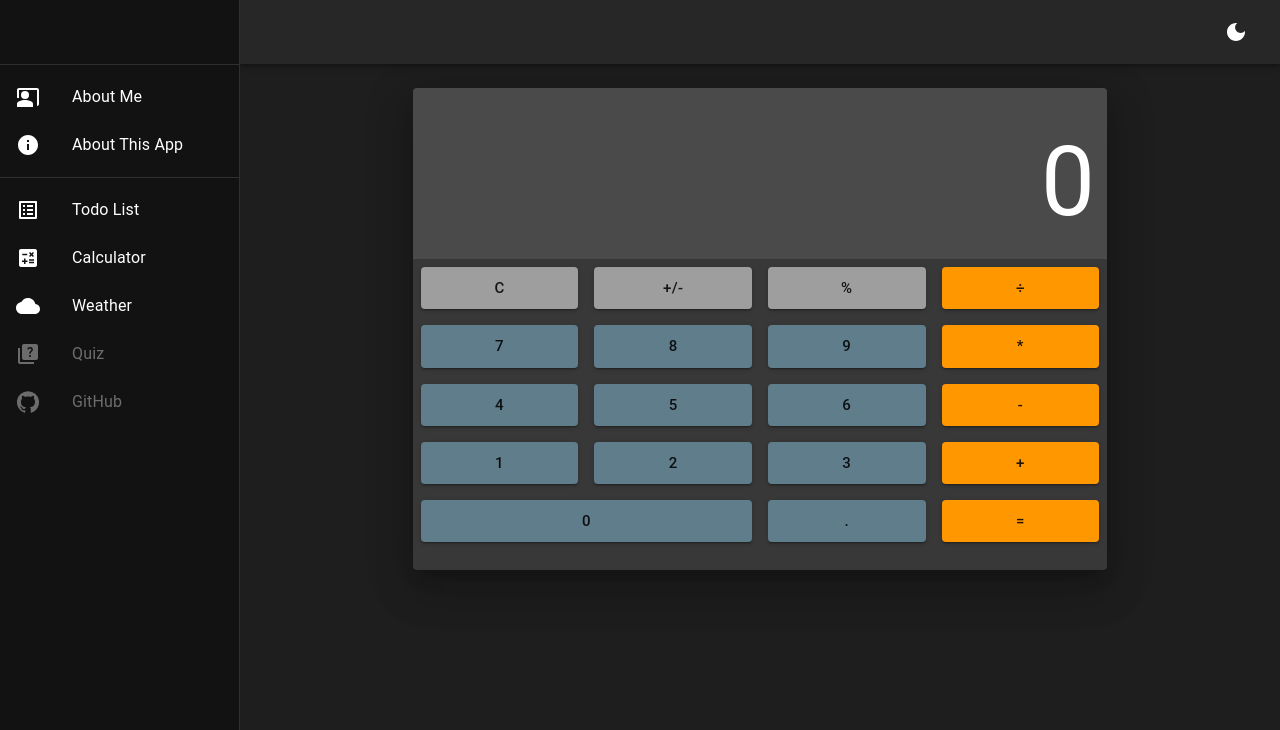
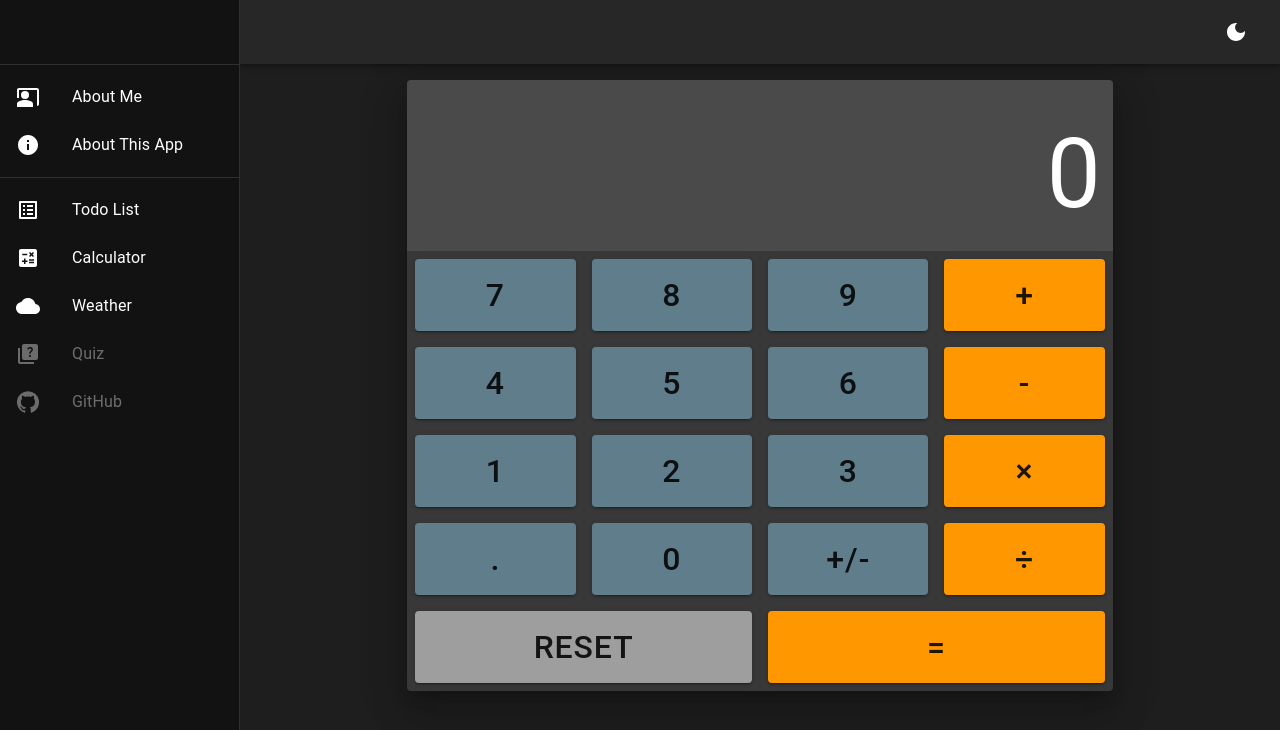
Before and after one commit to MaksimAndreevich/portfolio, a Next.js app: page /calc in a window 1280 px wide. Shown: the top 730 px of the page. Built offline with nearby package versions, Linux system fonts and the light colour scheme; no server answers; what openweathermap-ts would draw is missing.

Commit message:
calc buttons new

```diff
--- a/app/ui/CalcButton/index.tsx
+++ b/app/ui/CalcButton/index.tsx
@@ -23,7 +23,7 @@ const CalcButton = ({ content, color = "blueGrey", action }: ICaclButton) => {
   }));
 
   return (
-    <ColorButton onClick={action} sx={{ width: "100%", height: "100%" }} size="large" variant="contained">
+    <ColorButton onClick={action} sx={{ width: "100%", height: "100%", fontSize: 32 }} size="large" variant="contained">
       {content}
     </ColorButton>
   );
--- a/app/ui/CalcButtons/buttons.ts
+++ b/app/ui/CalcButtons/buttons.ts
@@ -1,27 +1,42 @@
+// const buttons: Array<{
+//   content: string;
+//   color: "grey" | "orange" | "blueGrey";
+//   role: string;
+//   value: string | number;
+// }> = [
+//   { content: "C", color: "grey", role: "insert", value: "clear" },
+//   { content: "%", color: "grey", role: "insert", value: "percent" },
+//
+//
+// ];
+
 const buttons: Array<{
   content: string;
   color: "grey" | "orange" | "blueGrey";
   role: string;
   value: string | number;
 }> = [
-  { content: "C", color: "grey", role: "insert", value: "clear" },
-  { content: "+/-", color: "grey", role: "insert", value: "inversion" },
-  { content: "%", color: "grey", role: "insert", value: "percent" },
-  { content: "÷", color: "orange", role: "operator", value: "/" },
   { content: "7", color: "blueGrey", role: "insert", value: 7 },
   { content: "8", color: "blueGrey", role: "insert", value: 8 },
   { content: "9", color: "blueGrey", role: "insert", value: 9 },
-  { content: "*", color: "orange", role: "operator", value: "*" },
+  { content: "+", color: "orange", role: "operator", value: "+" },
+
   { content: "4", color: "blueGrey", role: "insert", value: 4 },
   { content: "5", color: "blueGrey", role: "insert", value: 5 },
   { content: "6", color: "blueGrey", role: "insert", value: 6 },
   { content: "-", color: "orange", role: "operator", value: "-" },
+
   { content: "1", color: "blueGrey", role: "insert", value: 1 },
   { content: "2", color: "blueGrey", role: "insert", value: 2 },
   { content: "3", color: "blueGrey", role: "insert", value: 3 },
-  { content: "+", color: "orange", role: "operator", value: "+" },
+  { content: "×", color: "orange", role: "operator", value: "*" },
+
+  { content: ".", color: "blueGrey", role: "insert", value: "." },
   { content: "0", color: "blueGrey", role: "insert", value: 0 },
-  { content: ".", color: "blueGrey", role: "insert", value: "." },
+  { content: "+/-", color: "blueGrey", role: "insert", value: "inversion" },
+  { content: "÷", color: "orange", role: "operator", value: "/" },
+
+  { content: "RESET", color: "grey", role: "insert", value: "clear" },
   { content: "=", color: "orange", role: "operator", value: "=" },
 ];
 
--- a/app/ui/CalcButtons/index.tsx
+++ b/app/ui/CalcButtons/index.tsx
@@ -14,7 +14,7 @@ const CalcButtons = () => {
     <Grid container spacing={2} p={1}>
       {buttons.map(({ content, color, value, role }) => {
         return (
-          <Grid item xs={value === 0 ? 6 : 3} key={content}>
+          <Grid item xs={value === "clear" || value === "=" ? 6 : 3} key={content}>
             <CalcButton action={() => handleClick(value, role, content)} content={content} color={color} />
           </Grid>
         );
--- a/app/ui/Calculator/index.tsx
+++ b/app/ui/Calculator/index.tsx
@@ -13,7 +13,7 @@ const Calculator = observer(() => {
   const [value, setValue] = useState("");
 
   return (
-    <Box sx={{ height: "100%", width: "100%" }}>
+    <Box sx={{ height: "auto", width: "100%" }}>
       <Paper elevation={24} sx={{ width: { sx: "100%", sm: "70%" }, height: { sx: "100%", sm: "70%" }, m: "auto", minWidth: 328 }}>
         {/* <AutoScaleTextField /> */}
 
--- a/app/ui/MainContent/index.tsx
+++ b/app/ui/MainContent/index.tsx
@@ -25,7 +25,7 @@ const MainContent = ({ children }: { children: React.ReactNode }) => {
       }}
     >
       <Toolbar />
-      <Paper sx={{ p: 3, borderRadius: 0, flexGrow: 1, overflow: "auto", height: "100%" }}>{children}</Paper>
+      <Paper sx={{ p: 2, borderRadius: 0, flexGrow: 1, overflow: "auto", height: "100%" }}>{children}</Paper>
     </Box>
   );
 };
```
